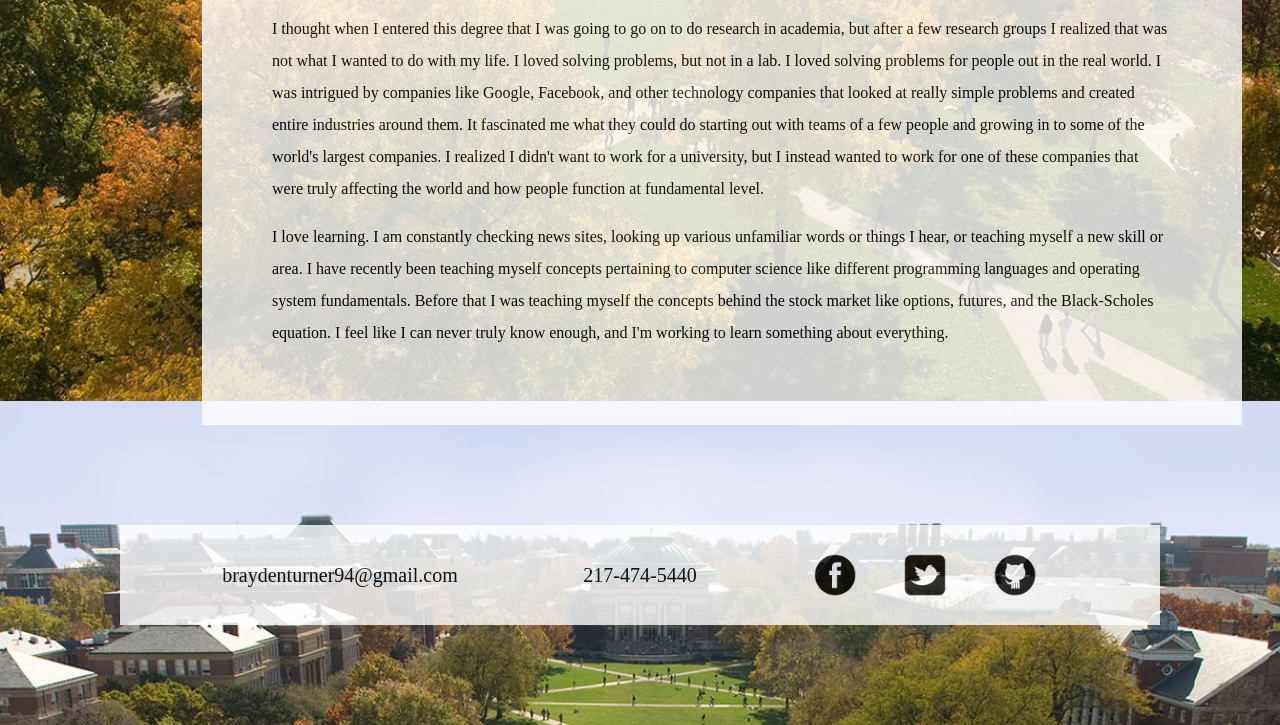
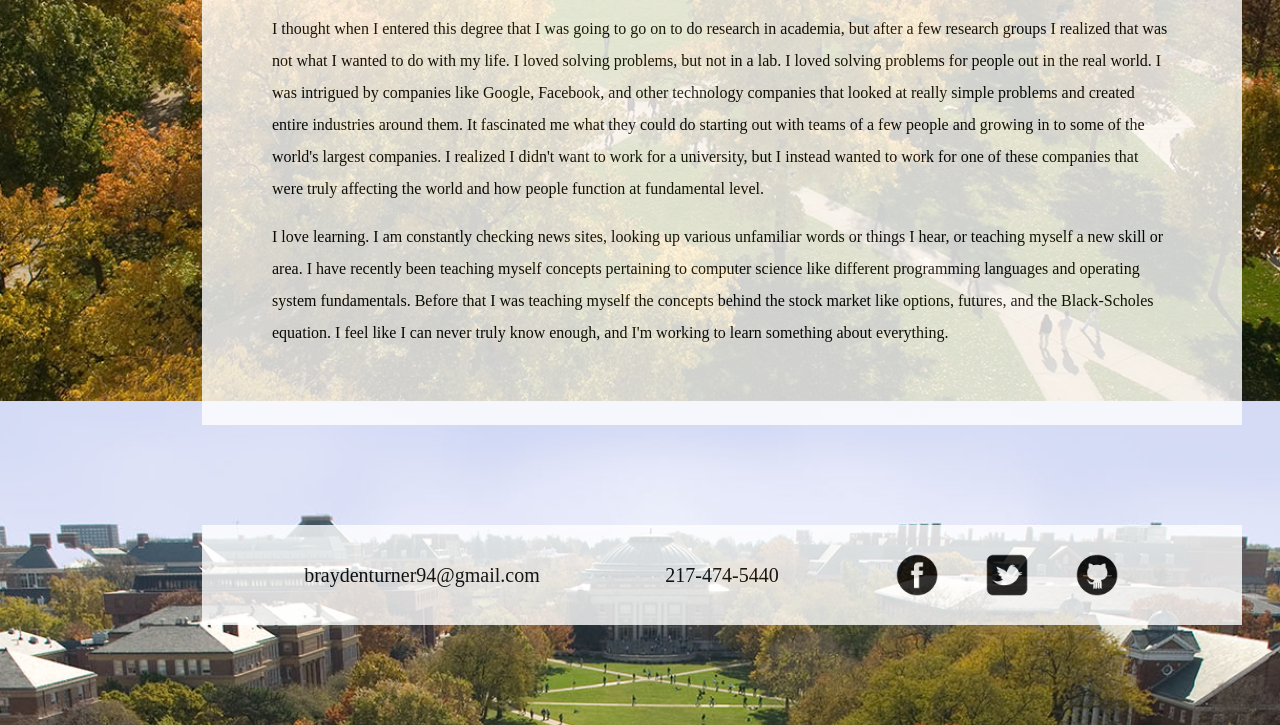
Before and after one commit to bray94/PersonalWebpage, a plain HTML site: page index.html in a window 1280 px wide. Shown: the part 486-1211 px from the top of the page. Drawn offline with Linux system fonts and the light colour scheme; files whose address does not match are found by name.

Commit message:
Bottom bar size

```diff
--- a/PersonalWebpage.css
+++ b/PersonalWebpage.css
@@ -42,7 +42,7 @@ ul > li {
 	line-height: 100px;
 	font-family: "HelveticaNeue-Light", "Helvetica Neue Light";
 	font-size: 20px;
-	margin-left: auto;
+	margin-left: 194px;
 	margin-right: auto;
 	margin-bottom: 100px;
 	padding-left: 70px;
```
